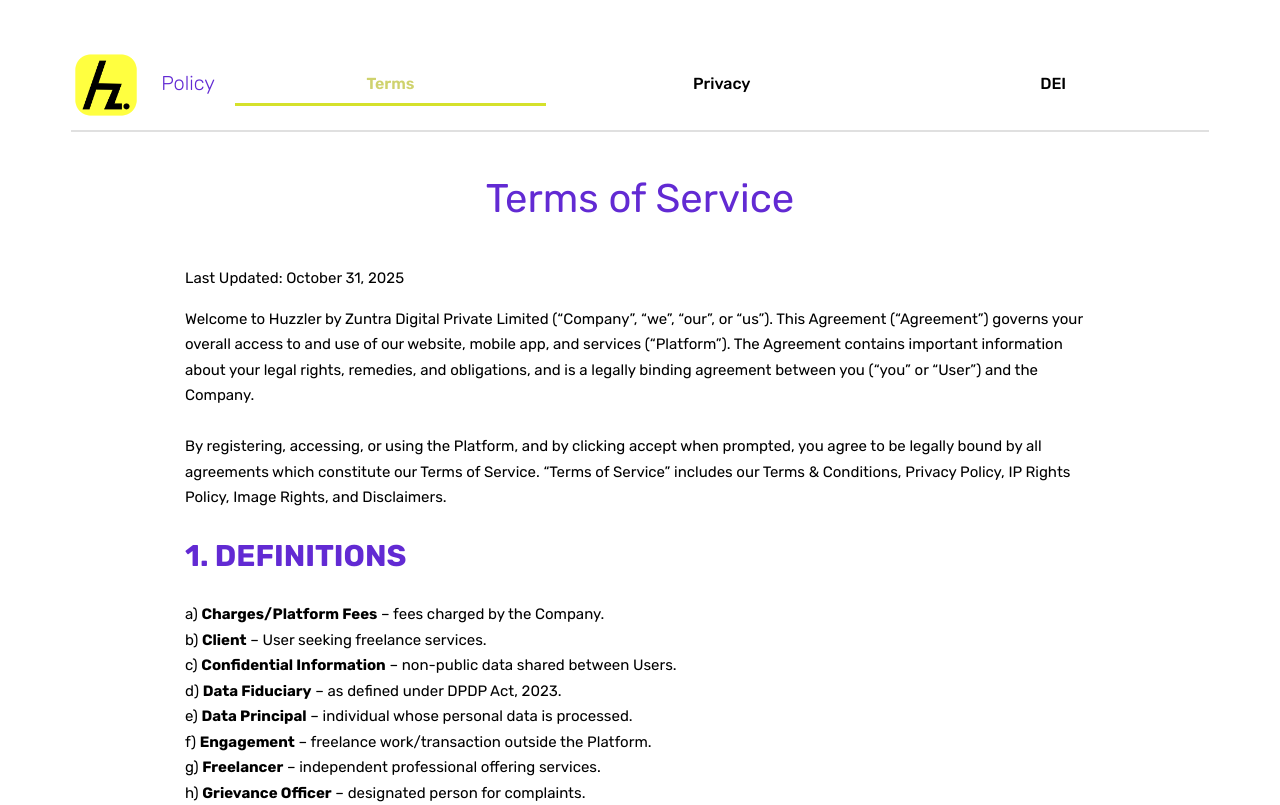
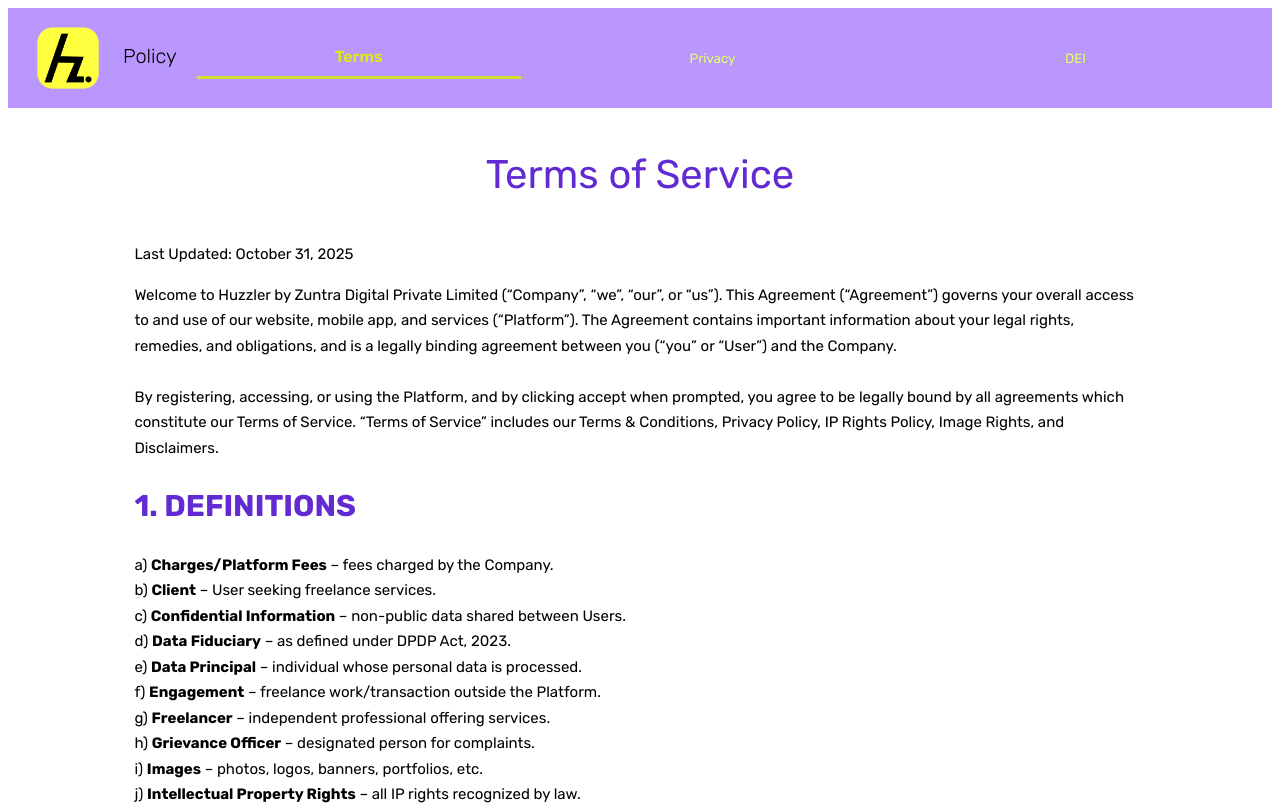
Before and after one commit to vigneshxcode1/firebasehuzzler, a React (Vite) app: page /helpcenter in a window 1280 px wide. Shown: the top 805 px of the page. Built offline with nearby package versions, Linux system fonts and the light colour scheme.

Commit message:
dec 5 2  message

```diff
--- a/src/pages/HelpCenter/Helpcenter.css
+++ b/src/pages/HelpCenter/Helpcenter.css
@@ -10,6 +10,7 @@
     font-weight: 100;
     font-size: 20px;
     margin-top: 10px;
+    color:black;
 }
 .helplogo{
     width: 70px;
@@ -77,5 +78,6 @@ h1{
 /* ACTIVE TAB */
 .helpcenter-tab.active {
   color: #f7ff9d; /* pale yellow text */
-  border-bottom: 3px solid #f7ff9d; /* pale yellow underline */
+  border-bottom: zspx solid #f7ff9d; /* pale yellow underline */
+
 }
--- a/src/pages/HelpCenter/Helpcenter.jsx
+++ b/src/pages/HelpCenter/Helpcenter.jsx
@@ -60,7 +60,7 @@ export default HelpCenter;
 const Terms = () => {
   return (
     <div className="p-4">
-      <h2  className="title-head">Terms of Service</h2>
+      <h2 className="title-head">Terms of Service</h2>
       <p>Last Updated: October 31, 2025</p>
 
       <p>
@@ -429,7 +429,7 @@ const Privacy = () => (
 
 const DEI = () => (
   <div className="policy-container">
-    <h2  className="title-head">Annexure B - Diversity, Inclusion, Equity (DEI) & Sustainability Policy</h2>
+    <h2 className="title-head">Annexure B - Diversity, Inclusion, Equity (DEI) & Sustainability Policy</h2>
 
     <p><strong>Last Updated:</strong> October 31, 2025</p>
 
@@ -560,39 +560,48 @@ const DEI = () => (
 ============================== */
 const styles = {
   container: {
-    width: "90%",
-    margin: "40px auto",
-    padding: "10px",
-    background: "#ffffff",
-    textAlign: "center",      // content center
+    width: "100%",
+    padding: "0",            // remove padding so bar touches edges
+    margin: "0",
   },
 
   tabRow: {
+    width: "100%",           // full width bar
     display: "flex",
-    justifyContent: "center", // center tabs
-    alignItems:"center",
+    alignItems: "center",
     gap: "20px",
-    paddingBottom: "10px",
-    marginBottom: "25px",
-    borderBottom: "2px solid #e0e0e0", // bottom border line
+   backgroundColor: "#B997FF",// blue background
+    padding: "15px 25px",    // adjust padding inside the bar
+    boxSizing: "border-box",
   },
 
   tab: {
-    padding: "10px 0",
-    background: "transparent", // remove background
+     backgroundColor: "transparent",
+    color: "#e2ff61ff",
+    padding: "10px 20px",
+
     border: "none",
-    borderBottom: "3px solid transparent", // clean
     cursor: "pointer",
-    fontWeight: "500",
+  },
+
+  activeTab: {
+     backgroundColor: "transparent",        // remove selection background
+    color: "yellow",                        // highlight active text if you want
+    padding: "10px 15px",
+    border: "none",
+    borderBottom: "3px solid yellow",       // ACTIVE underline only
+    cursor: "pointer",
     fontSize: "16px",
+    fontWeight: "600",
   },
+
 
   activeTab: {
     padding: "10px 0",
     background: "transparent",
     border: "none",
-    borderBottom: "3px solid #d5e12bff", // violet underline
-    color: "#cfd26dff",                  // violet
+    borderBottom: "3px solid #d3df35ff", // violet underline
+    color: "#e0e715ff",                  // violet
     cursor: "pointer",
     fontWeight: "600",
     fontSize: "16px",
```
Lines whose indentation alone changed are shown as unchanged.
